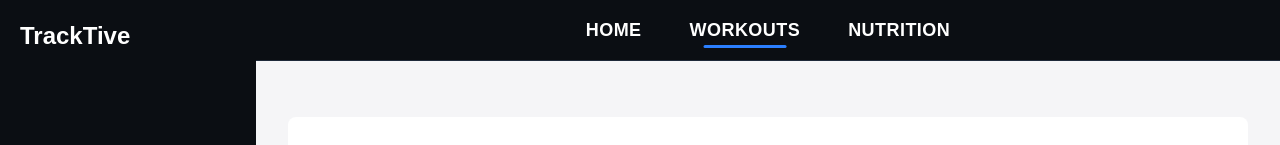
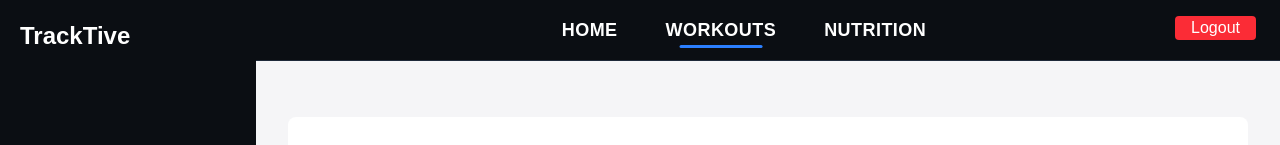
Before and after one commit to beingkashvi/fitness-tracker, a Next.js app in the folder frontend/my-app/: page /workouts in a window 1280 px wide. Shown: the top 145 px of the page. Built offline with nearby package versions, Linux system fonts and the light colour scheme; no server answers.

Commit message:
logout button updated

```diff
--- a/frontend/my-app/app/login/page.tsx
+++ b/frontend/my-app/app/login/page.tsx
@@ -1,5 +1,4 @@
 "use client";
-import Layout from "../../../components/Layout";
 import { useState } from "react";
 import { useRouter } from "next/navigation";
 import { useAuth } from "@/context/AuthContext";
@@ -32,7 +31,7 @@ export default function Login() {
 
       const data = await response.json();
       login(data.token); // Set token in context
-      router.push("/workouts/goals"); // Redirect to goals page
+      router.push("/home");
     } catch (err) {
       setError(err.message || "Invalid credentials");
     } finally {
--- a/frontend/my-app/app/page.tsx
+++ b/frontend/my-app/app/page.tsx
@@ -19,7 +19,7 @@ const page = () => {
 
 
   const handleRedirect = () => {
-    router.push('/workouts');
+    router.push('/home');
   };
 
 
--- a/frontend/my-app/app/signup/page.tsx
+++ b/frontend/my-app/app/signup/page.tsx
@@ -44,7 +44,7 @@ export default function Signup() {
 
       const loginData = await loginResponse.json();
       login(loginData.token); // Set token in context
-      router.push("/workouts/goals"); // Redirect to goals page
+      router.push("/home"); // Redirect to goals page
     } catch (err) {
       setError(err.message || "An error occurred");
     } finally {
--- a/frontend/my-app/components/HomeLayout.tsx
+++ b/frontend/my-app/components/HomeLayout.tsx
@@ -46,7 +46,12 @@ const Layout = ({ children }: LayoutProps) => {
         );
           })}
               <button
-          onClick={logout}
+            onClick={() => {
+              console.log("Logout clicked");
+              logout();
+              router.push("/login");
+            }}
+
           className="absolute right-6 px-4 bg-red-500 text-white rounded hover:bg-red-700"
         >
           Logout
--- a/frontend/my-app/components/Layout.tsx
+++ b/frontend/my-app/components/Layout.tsx
@@ -6,6 +6,7 @@ import "../app/globals.css";
 import { usePathname, useRouter } from "next/navigation";
 import { FontAwesomeIcon } from '@fortawesome/react-fontawesome'
 import { faThumbsUp } from '@fortawesome/free-solid-svg-icons'
+import { useAuth } from "@/context/AuthContext";
 
 
 interface LayoutProps {
@@ -15,6 +16,7 @@ interface LayoutProps {
 const Layout = ({ children }: LayoutProps) => {
   const pathname = usePathname();
   const router = useRouter();
+  const { logout } = useAuth();
   return (
     <div className="flex min-h-screen bg-[#f5f5f7] text-white">
       {/* Sidebar */}
@@ -69,6 +71,17 @@ const Layout = ({ children }: LayoutProps) => {
           </Link>
         );
           })}
+          <button
+            onClick={() => {
+              console.log("Logout clicked");
+              logout();
+              router.push("/login");
+            }}
+
+          className="absolute right-6 px-4 bg-red-500 text-white rounded hover:bg-red-700"
+        >
+          Logout
+        </button>
       </header>
 
         <div className="p-8">{children}</div>
--- a/frontend/my-app/components/NutriLayout.tsx
+++ b/frontend/my-app/components/NutriLayout.tsx
@@ -6,6 +6,7 @@ import "../app/globals.css";
 import { usePathname, useRouter } from "next/navigation";
 import { FontAwesomeIcon } from '@fortawesome/react-fontawesome'
 import { faThumbsUp } from '@fortawesome/free-solid-svg-icons'
+import { useAuth } from "@/context/AuthContext";
 
 interface LayoutProps {
   children: ReactNode;
@@ -14,6 +15,7 @@ interface LayoutProps {
 const Layout = ({ children }: LayoutProps) => {
   const router = useRouter();
   const pathname = usePathname();
+  const { logout } = useAuth();
   return (
     <div className="flex min-h-screen bg-[#f5f5f7] text-white">
       {/* Sidebar */}
@@ -67,6 +69,17 @@ const Layout = ({ children }: LayoutProps) => {
           </Link>
         );
           })}
+          <button
+            onClick={() => {
+              console.log("Logout clicked");
+              logout();
+              router.push("/login");
+            }}
+
+          className="absolute right-6 px-4 bg-red-500 text-white rounded hover:bg-red-700"
+        >
+          Logout
+        </button>
       </header>
 
         <div className="p-8">{children}</div>
```
